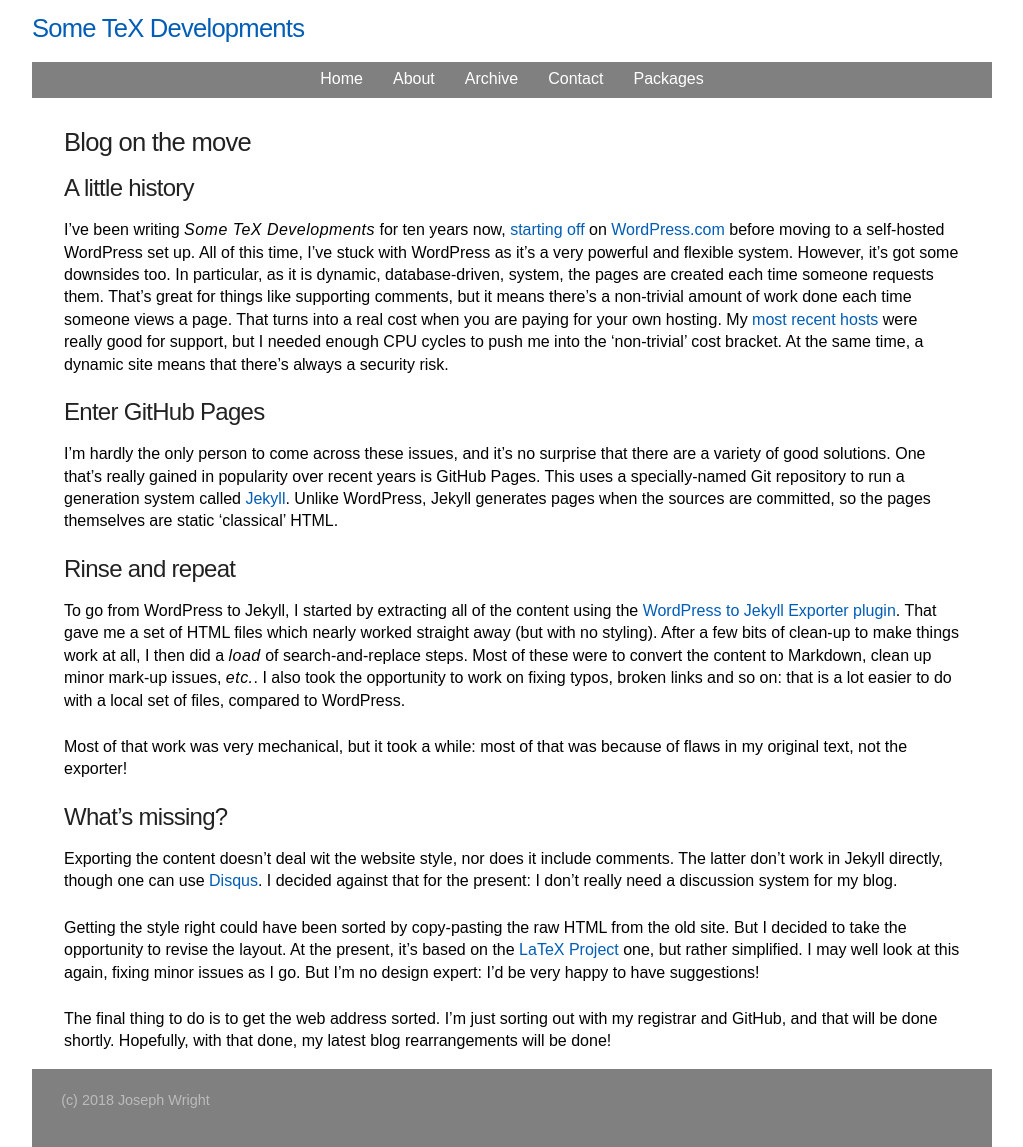
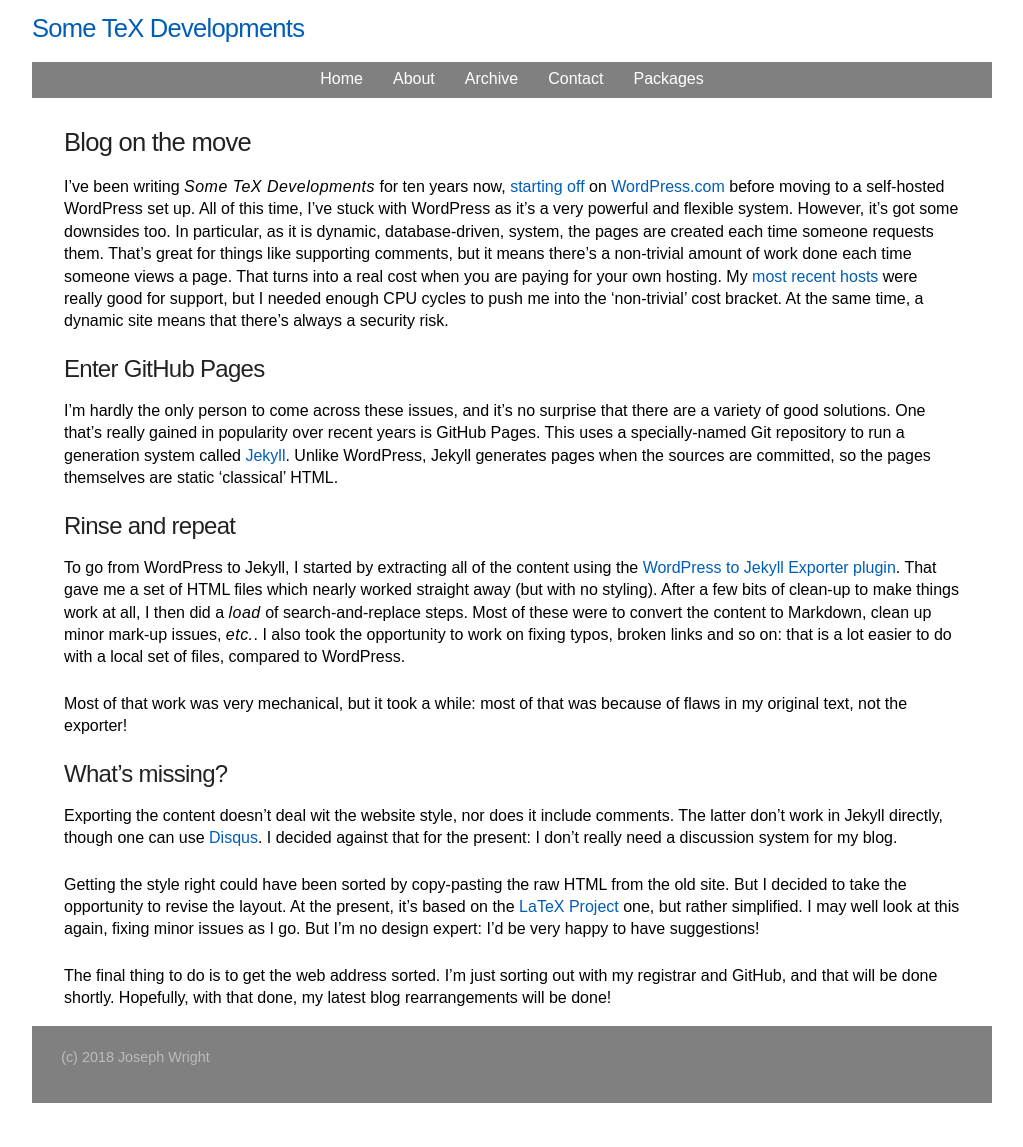
Before and after one commit to josephwright/josephwright.github.io, a Jekyll site: the page built from _posts/2018-11-26-blog-on-the-move.md, in a window 1280 px wide. Shown: the whole page, without its empty margins (128-1151 px from the left). Built offline with Jekyll 4.4.1, drawn with Linux system fonts in a browser that asks for light colours; after the commit the page ends 1103 px from its top, so only the background shows below that.

Commit message:
Skip a first-line title

```diff
--- a/_posts/2018-11-26-blog-on-the-move.md
+++ b/_posts/2018-11-26-blog-on-the-move.md
@@ -5,7 +5,6 @@
 categories:
   - texdev.net
 ---
-## A little history
 
 I've been writing _Some TeX Developments_ for ten years now, [starting off](/2008/12/17/some-tex-developments) on
 [WordPress.com](http://wordpress.com) before moving to a self-hosted WordPress
```
